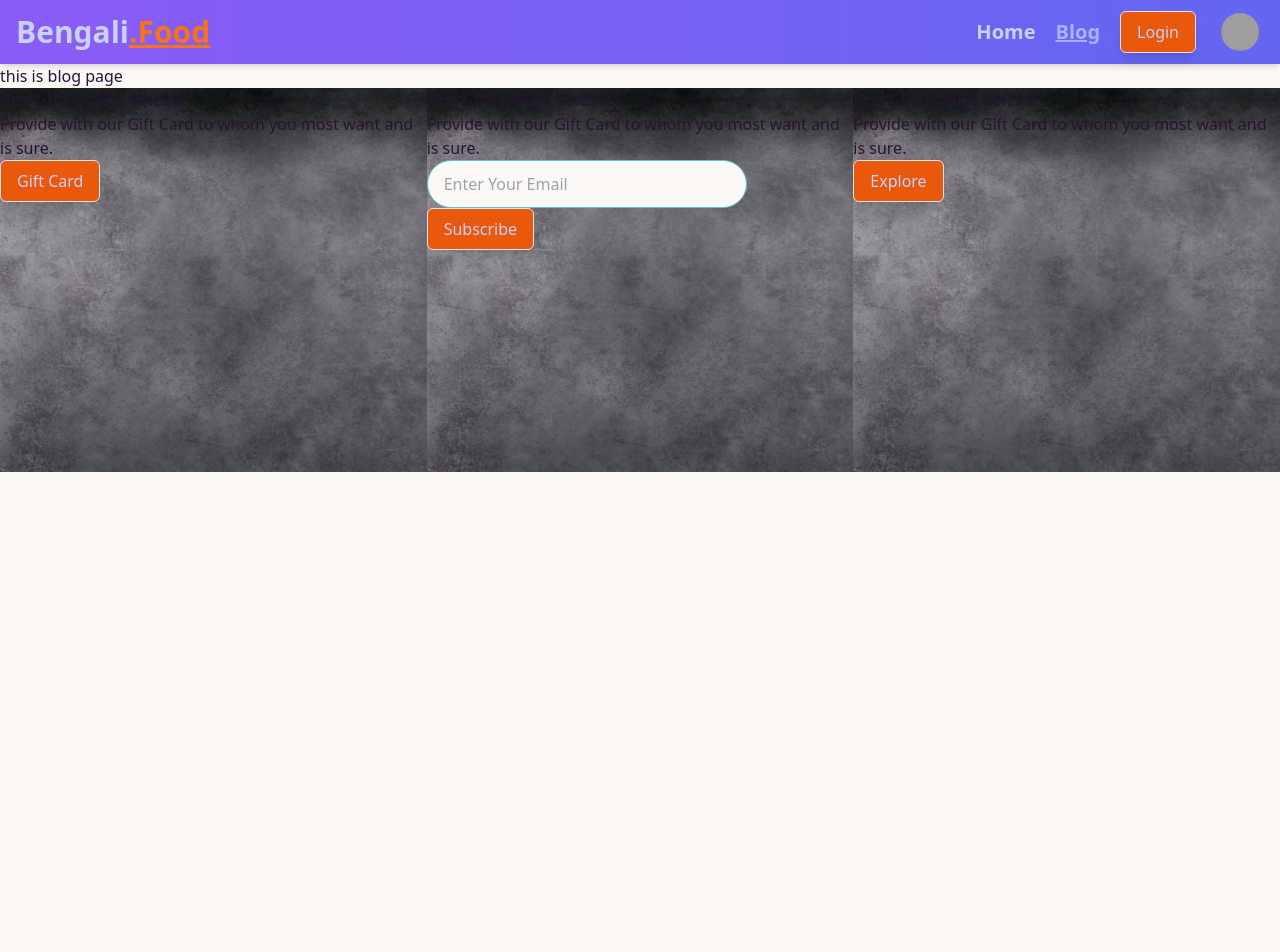
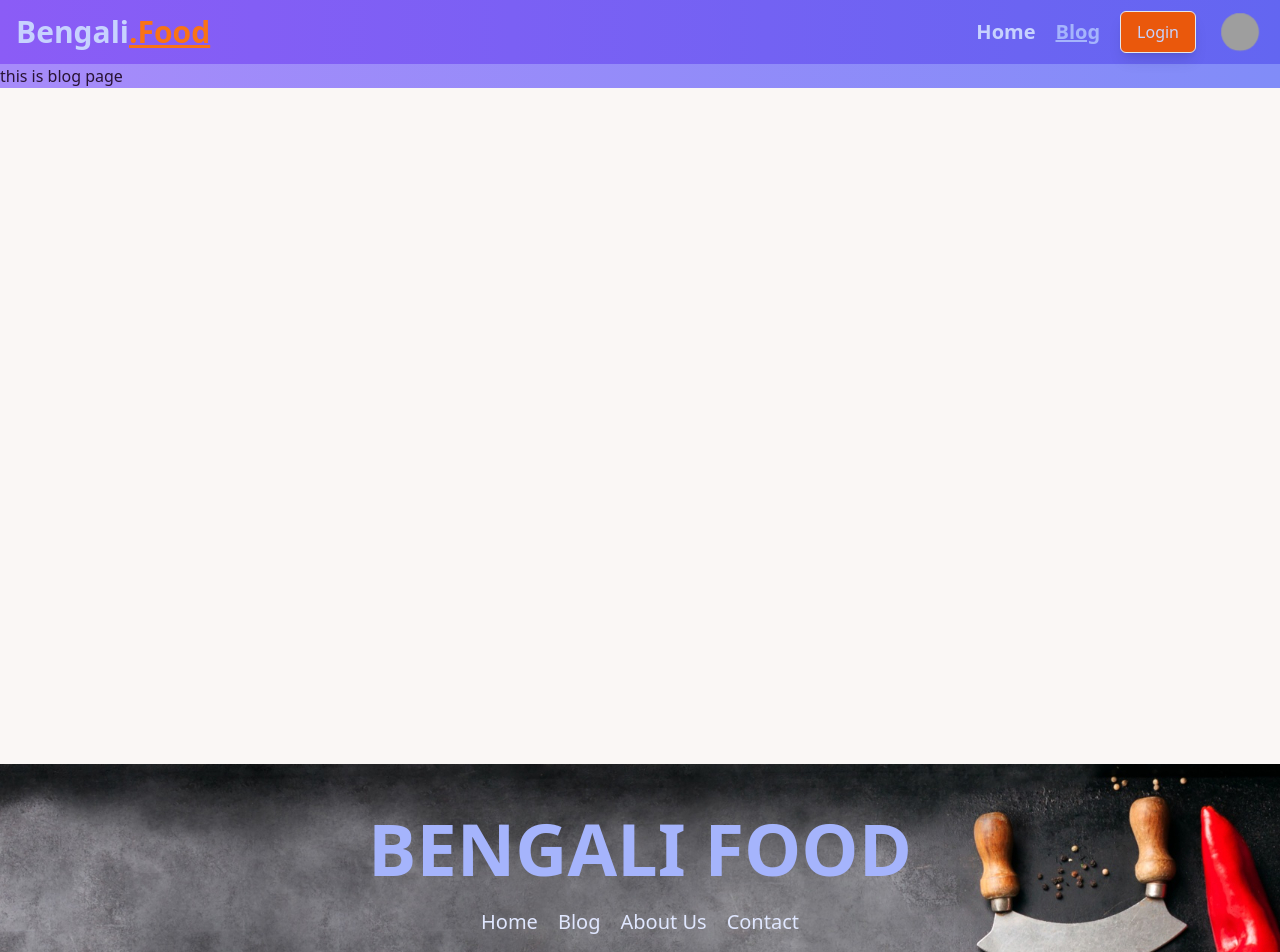
Before and after one commit to safayatalif/bengali-food2-client, a React (Vite) app: page /blog in a window 1280 px wide. Shown: the top 952 px of the page. Before the commit the page ends 800 px from the top, so only its background shows below. Built offline with nearby package versions, Linux system fonts and the light colour scheme; grey boxes are pictures that could not be loaded.

Commit message:
create a footer

```diff
--- a/src/layout/Main.jsx
+++ b/src/layout/Main.jsx
@@ -7,7 +7,9 @@ const Main = () => {
     return (
         <div className='max-w-7xl mx-auto'>
             <Header></Header>
-            <Outlet></Outlet>
+            <div className='min-h-[calc(100vh-100px)]'>
+                <Outlet></Outlet>
+            </div>
             <Footer></Footer>
         </div>
     );
--- a/src/pages/blog/Blog.jsx
+++ b/src/pages/blog/Blog.jsx
@@ -2,7 +2,7 @@ import React from 'react';
 
 const Blog = () => {
     return (
-        <div>
+        <div className='bangraoud-color'>
            this is blog page
         </div>
     );
--- a/src/pages/shared/Footer.jsx
+++ b/src/pages/shared/Footer.jsx
@@ -1,33 +1,23 @@
 import React from 'react';
+import { Link } from 'react-router-dom';
+import { FaHeart , FaLinkedinIn , FaFacebook , FaTwitter , FaVimeoV} from 'react-icons/fa';
 
 const Footer = () => {
     return (
-        <div>
-            <div className='grid grid-cols-3'>
-                <div className="h-96 w-full bg-hero">
-                    <h1>BUY GIFT CARDS ONLINE</h1>
-                    <h4>Provide with our Gift Card to whom you most want and is sure.</h4>
-                    <button className="text-bold text-indigo-200 bg-orange-600 border px-4 py-2 rounded-md shadow-lg hover:bg-violet-500">
-                        Gift Card
-                    </button>
-                </div>
-                <div className="h-96 w-full bg-hero">
-                    <h1>BUY GIFT CARDS ONLINE</h1>
-                    <h4>Provide with our Gift Card to whom you most want and is sure.</h4>
-                    <input type="text" placeholder="Enter Your Email" className="input input-bordered input-primary w-full max-w-xs" />
-                    <button className="text-bold text-indigo-200 bg-orange-600 border px-4 py-2 rounded-md shadow-lg hover:bg-violet-500">
-                        Subscribe
-                    </button>
-                </div>
-                <div className="h-96 w-full bg-hero">
-                    <h1>BUY GIFT CARDS ONLINE</h1>
-                    <h4>Provide with our Gift Card to whom you most want and is sure.</h4>
-                    <button className="text-bold text-indigo-200 bg-orange-600 border px-4 py-2 rounded-md shadow-lg hover:bg-violet-500">
-                        Explore
-                    </button>
-                </div>
+        <div className='bg-hero h-full'>
+            <h1 className='text-center text-indigo-300 pt-12 pb-6 text-7xl font-extrabold'>BENGALI FOOD </h1>
+            <div className='flex gap-5 justify-center text-xl text-indigo-100'>
+                <Link className='hover:text-indigo-300' to="/">Home</Link>
+                <Link className='hover:text-indigo-300' to="/blog">Blog</Link>
+                <Link className='hover:text-indigo-300' to="#about">About Us</Link>
+                <Link className='hover:text-indigo-300' to="#contact">Contact</Link>
             </div>
-
+            <div className='flex gap-5 justify-center text-xl text-indigo-100 py-6'>
+                <Link className='p-4 rounded-full hover:text-indigo-300'><FaLinkedinIn></FaLinkedinIn></Link>
+                <Link className='p-4 rounded-full hover:text-indigo-300'><FaFacebook></FaFacebook></Link>
+                <Link className='p-4 rounded-full hover:text-indigo-300'><FaTwitter></FaTwitter></Link>
+                <Link className='p-4 rounded-full hover:text-indigo-300'><FaVimeoV></FaVimeoV></Link>
+            </div>
         </div>
     );
 };
```
